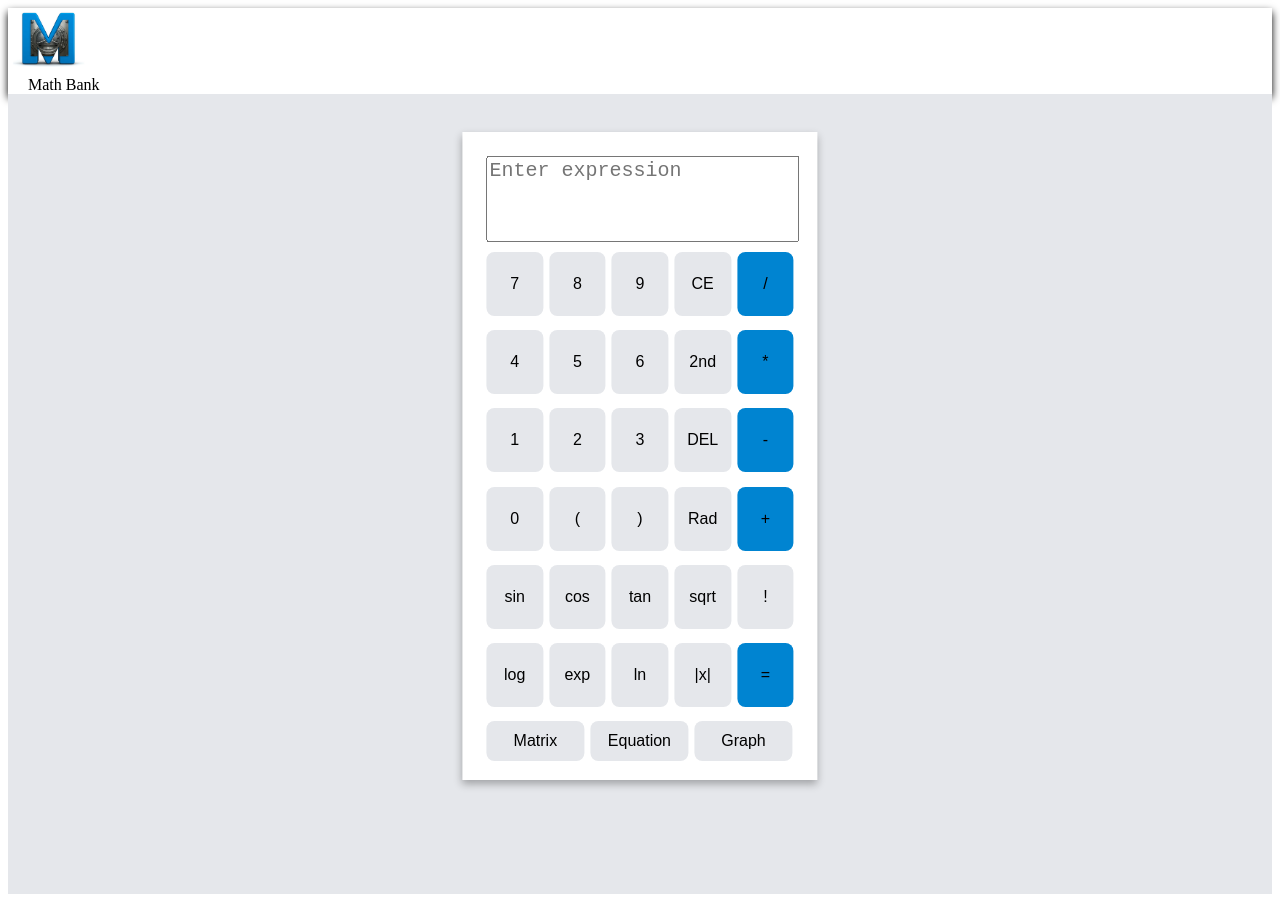
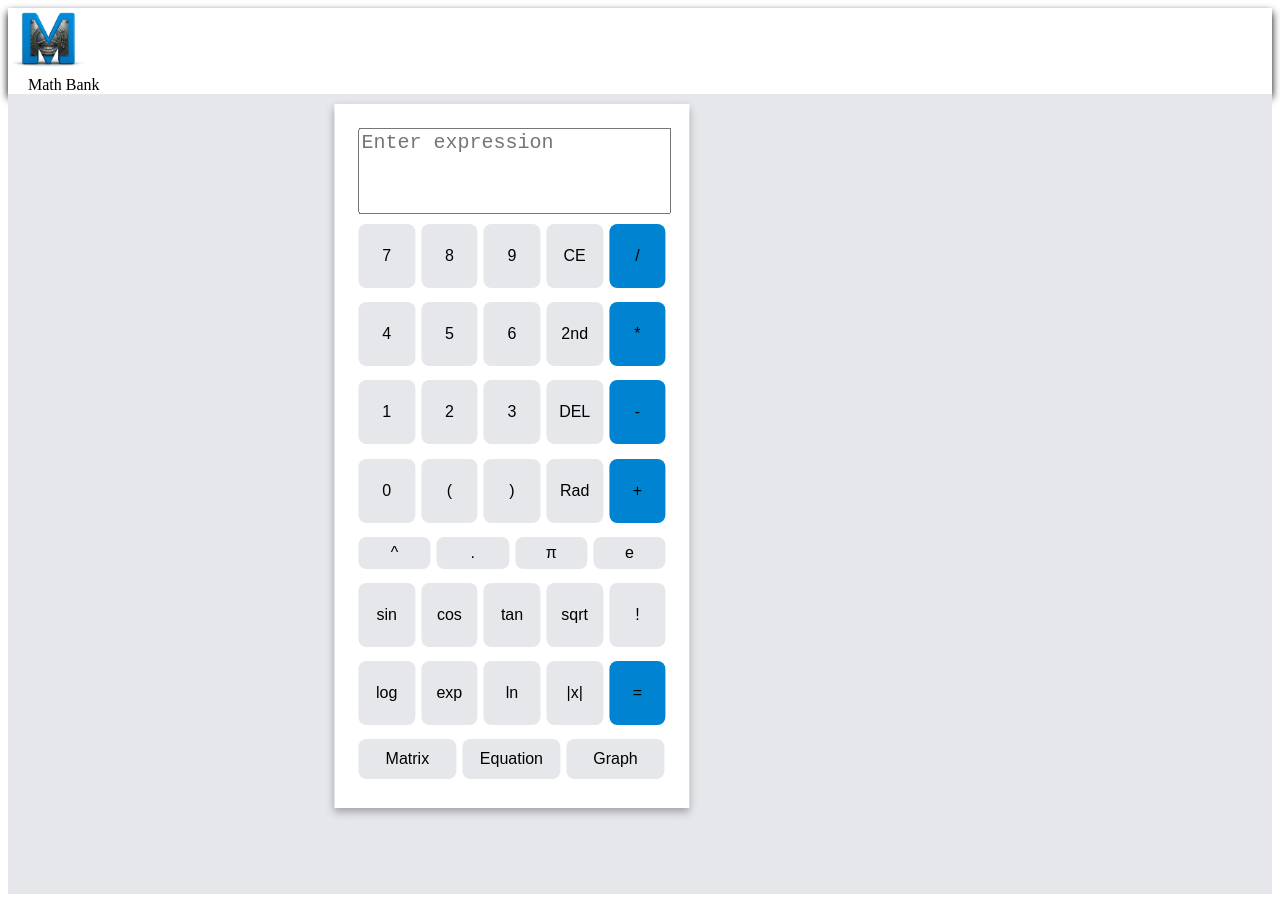
Before and after one commit to anushap6571/Math-Bank, a React (Create React App) app in the folder client/: page /calculator in a window 1280 px wide. Built offline with nearby package versions, Linux system fonts and the light colour scheme.

Commit message:
add more buttons to calculator

```diff
--- a/client/src/App.js
+++ b/client/src/App.js
@@ -7,6 +7,7 @@ function App() {
         <div>
             <TopBar />
             <Calculator />
+
         </div>
     );
 }
--- a/client/src/components/calculator.js
+++ b/client/src/components/calculator.js
@@ -63,6 +63,19 @@ const Calculator = () => {
         ...buttonStyle(label),
         marginLeft: '0',
     });
+
+    const specialButtonStyle = (label) => ({
+        marginLeft: label === '^' ? '0%' : '2%',
+        marginTop: '2%',
+        backgroundColor: '#E5E7EB',
+        height: '4vh',
+        width: '5.9vw',
+        border: 0,
+        borderRadius: '0.5rem',
+        fontSize: '2vh',
+        backgroundColor: isHovering === label ? '#588AEE' : '#E5E7EB',
+
+    })
 
     const bottomButtonStyle = (label) => ({
         marginTop: '2%',
@@ -153,6 +166,12 @@ const Calculator = () => {
                     <Button label='+' style={buttonStyle}/>
                 </div>
                 <div style = { buttonRowStyle }>
+                    <Button label='^' style={specialButtonStyle}/>
+                    <Button label='.' style={specialButtonStyle}/>
+                    <Button label='π' style={specialButtonStyle}/>
+                    <Button label='e' style={specialButtonStyle}/>
+                </div>
+                <div style = { buttonRowStyle }>
                     <Button label='sin' style={mostLeftButtonStyle}/>
                     <Button label='cos' style={buttonStyle}/>
                     <Button label='tan' style={buttonStyle}/>
@@ -195,12 +214,12 @@ const calcContainer = {
     //display: "flex",
     flexDirection: 'column',
     position: 'absolute',
-    left: '50%',
+    left: '40%',
     top: '57%',
     transform: 'translate(-50%, -50%)',
     backgroundColor: 'white',
     borderColor: 'white',
-    height: '75vh',
+    height: '82vh',
     width: '24vw',
     alignContent: 'center',
     alignItems: 'center',
@@ -218,6 +237,8 @@ const buttonRowStyle = {
     marginBottom: '1vh',
 };
 
+
+
 const inputBox = {
     height: '10vh',
     width: '100%',
```
Also changed, not shown: 1 other file (tests, documents, lock files or other folders).
